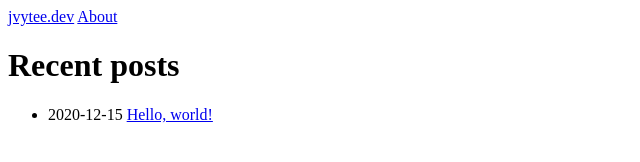
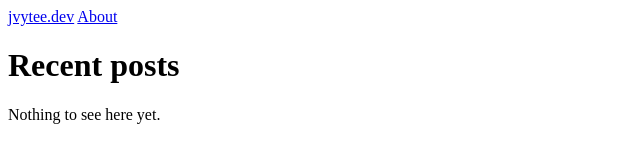
Before and after one commit to jvytee/jvytee.github.io, a website: page src/content/index.html in a window 1280 px wide. Shown: the whole page, without its empty margins (0-640 px from the left). Drawn offline with Linux system fonts and the light colour scheme.

Commit message:
Do not list unfinished hello world post

```diff
--- a/src/content/index.html
+++ b/src/content/index.html
@@ -17,11 +17,9 @@
     <main>
       <h1>Recent posts</h1>
 
+      <p>Nothing to see here yet.</p>
+
       <ul class="post-list">
-        <li>
-          <span class="post-meta">2020-12-15</span>
-          <a href="/blog/2020-12-21_helloworld.html">Hello, world!</a>
-        </li>
       </ul>
     </main>
   </body>
```
